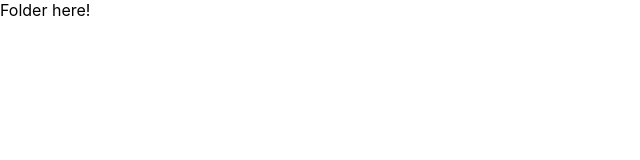
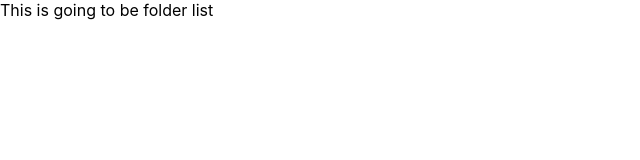
Before and after one commit to harjis/folder-service, a React app in the folder frontend/: page / in a window 1280 px wide. Shown: the top 160 px of the page, without its empty margins (0-640 px from the left). Built offline with nearby package versions, Linux system fonts and the light colour scheme.

Commit message:
Add Dummy folders implementation

```diff
--- a/frontend/src/App.tsx
+++ b/frontend/src/App.tsx
@@ -1,7 +1,13 @@
 import React from "react";
 
+import { Folders } from "./components/Folders";
+
 function App() {
-  return <div>Folder here!</div>;
+  return (
+    <div>
+      <Folders />
+    </div>
+  );
 }
 
 export default App;
--- /dev/null
+++ b/frontend/src/components/Folders/Folders.tsx
@@ -0,0 +1,6 @@
+import React from "react";
+
+type Props = {};
+export const Folders: React.FC<Props> = (props) => {
+  return <div>This is going to be folder list</div>;
+};
--- /dev/null
+++ b/frontend/src/components/Folders/index.ts
@@ -0,0 +1 @@
+export { Folders } from "./Folders";
--- a/frontend/webpack.config.js
+++ b/frontend/webpack.config.js
@@ -24,7 +24,7 @@ module.exports = {
       name: "sub_app",
       filename: "remoteEntry.js",
       exposes: {
-        "./Box": "./src/components/Box",
+        "./Folders": "./src/components/Folders",
       },
       shared: {
         react: {
```
Also changed, not shown: 2 other files (tests, documents, lock files or other folders).
